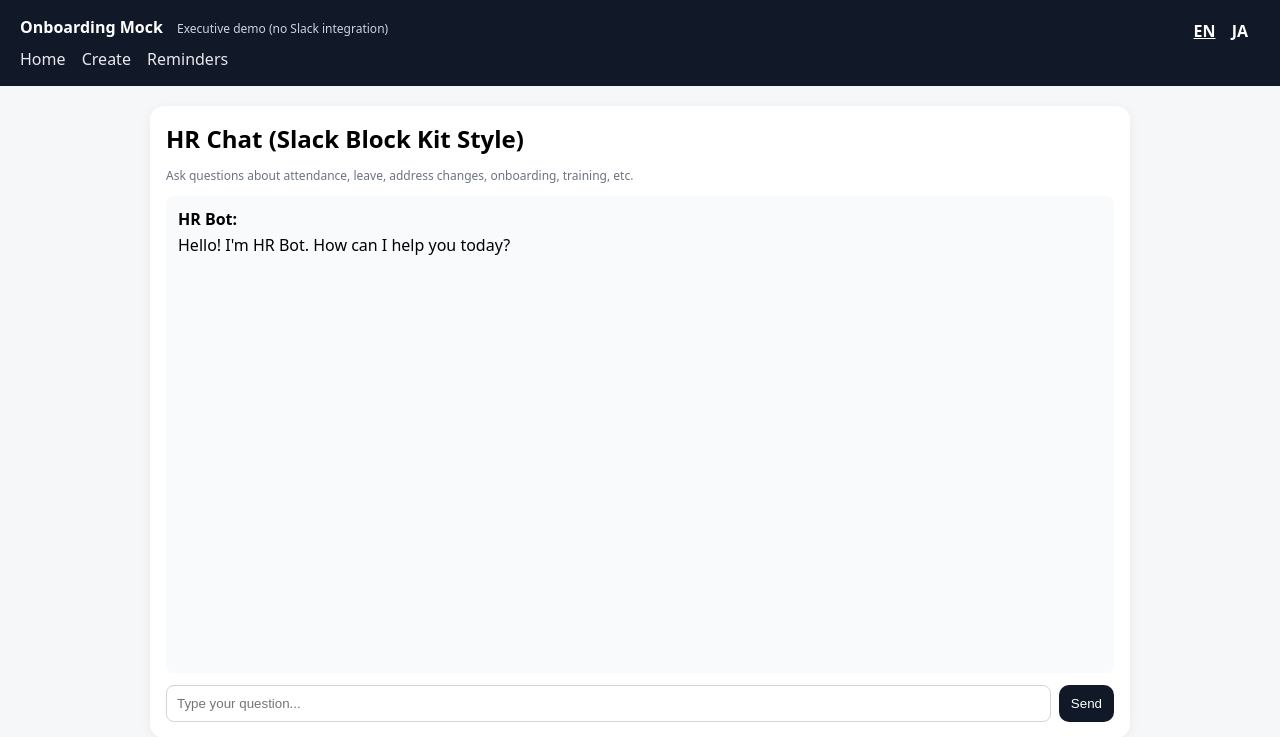
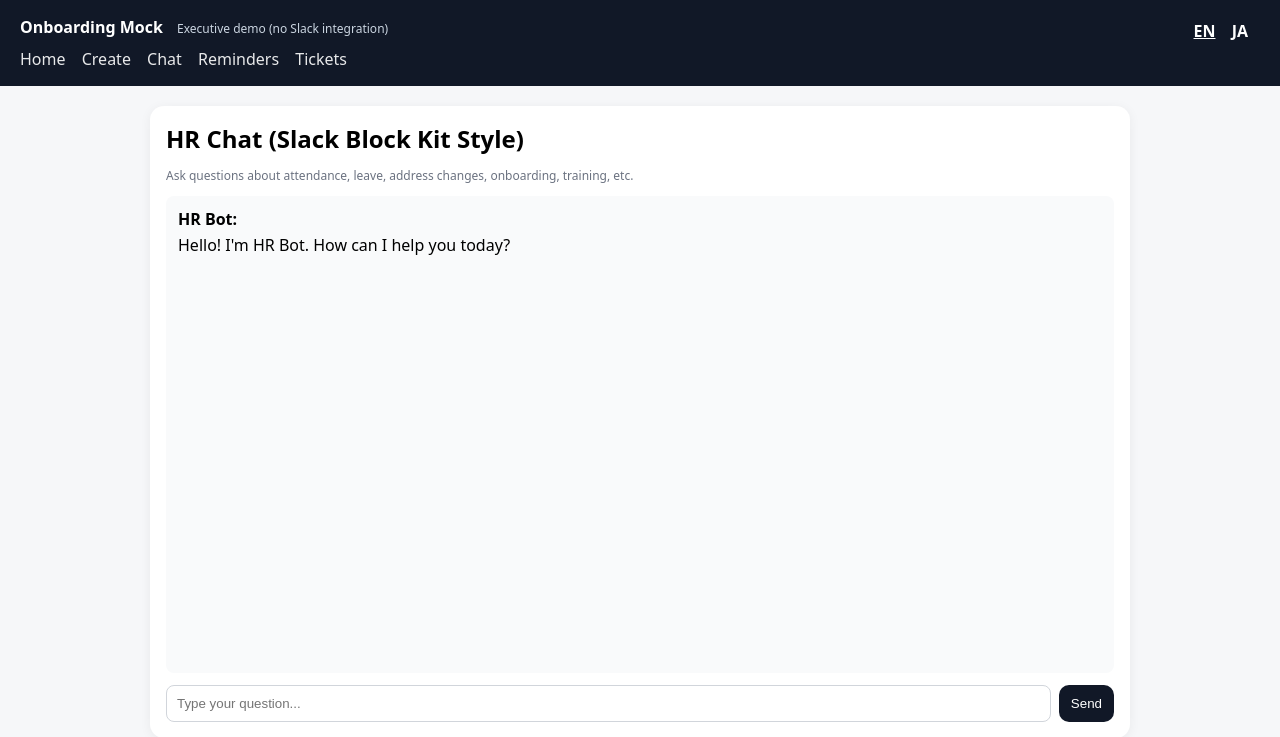
Before and after one commit to RikuTerayama/onboarding-mock-app, a FastAPI app: page /chat in a window 1280 px wide. Shown: the top 737 px of the page. Run offline with FastAPI, Linux system fonts and the light colour scheme.

Commit message:
Update layout.html

```diff
--- a/app/templates/layout.html
+++ b/app/templates/layout.html
@@ -41,7 +41,9 @@
       <nav style="margin-top:10px;">
         <a href="/">{{ t("nav_home", lang|default("en")) }}</a>
         <a href="/onboard">{{ t("nav_create", lang|default("en")) }}</a>
+        <a href="/chat">Chat</a>
         <a href="/reminders">{{ t("nav_reminders", lang|default("en")) }}</a>
+        <a href="/tickets">Tickets</a>
       </nav>
     </header>
     <main>
```
